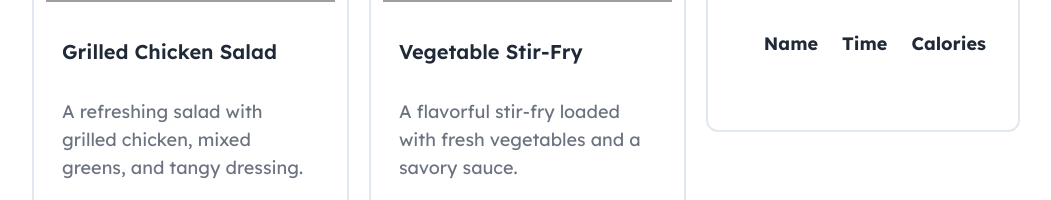
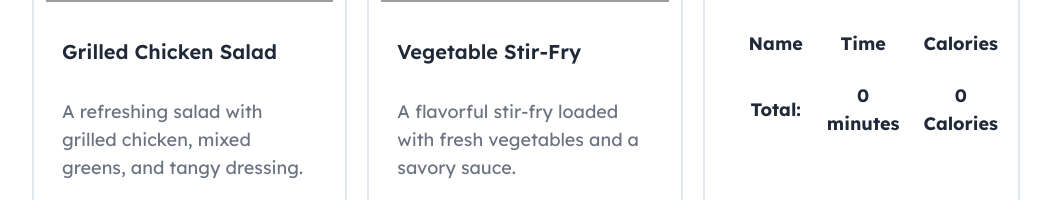
Before and after one commit to sadekcric/assignment-7-cooking, a React (Vite) app: page / in a window 1280 px wide. Shown: the part 1314-1514 px from the top of the page, without its empty margins (104-1155 px from the left). Built offline with nearby package versions, Linux system fonts and the light colour scheme; grey boxes are pictures that could not be loaded.

Commit message:
total mnt and cal added

```diff
--- a/src/Components/OurRecipes/CartProduct/AddInCart.jsx
+++ b/src/Components/OurRecipes/CartProduct/AddInCart.jsx
@@ -6,9 +6,17 @@ import Table2 from './Table2';
 const AddInCart = ({cookItems,setCookItems}) => {
 
   const [currentCooking, setCurrentCooking] = useState([])
+  const [totalTime, SetTotalTime] = useState(0);
+  const [totalCal, SetTotalCal] = useState(0);
+
+
+
+
 
    // add to Currently cooking: clicking Preparing btn
    const handlePreparingBtn = (id) =>{
+    SetTotalTime(totalTime+id['preparing_time'])
+    SetTotalCal(totalCal + id['calories'])
     setCurrentCooking([...currentCooking,id ])
 
     const remainItems = cookItems.filter(itm => itm['recipe_id']!==id['recipe_id'])
@@ -54,7 +62,6 @@ const AddInCart = ({cookItems,setCookItems}) => {
         }
         </tbody>
 
-
         </table>
 
 
@@ -84,6 +91,15 @@ const AddInCart = ({cookItems,setCookItems}) => {
           }
           </tbody>
 
+          <tfoot>
+            <tr>
+              <th className='p-3'></th>
+              <th className='p-3'>Total:</th>
+              <th className='p-3'>{totalTime} minutes</th>
+              <th className='p-3'>{totalCal} Calories</th>
+            </tr>
+          </tfoot>
+
 
 
         </table>
```
